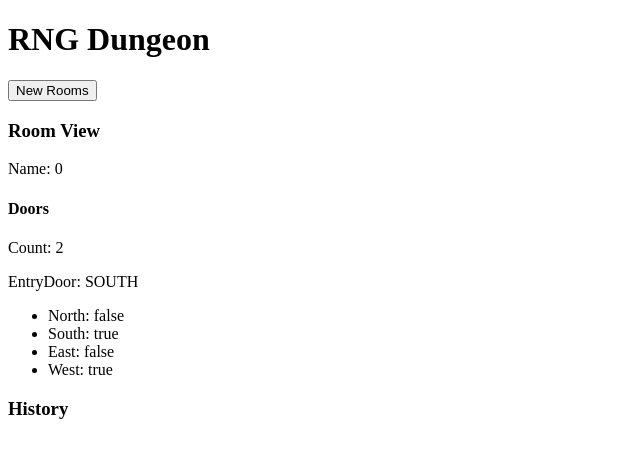
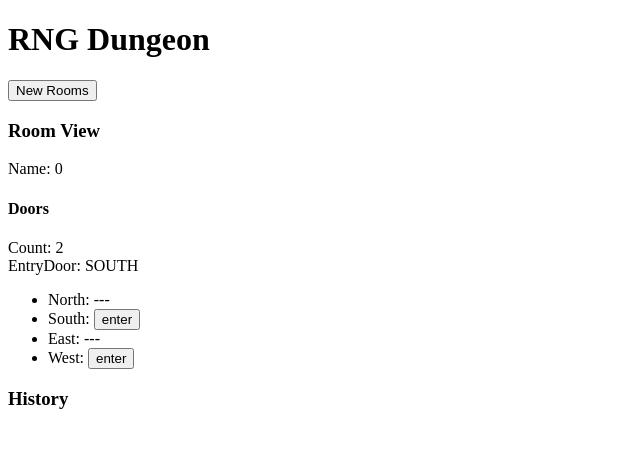
Before and after one commit to Echo343/RNG-Dungeon, an Angular app: page / in a window 1280 px wide. Shown: the top 458 px of the page, without its empty margins (0-640 px from the left). Built offline with nearby package versions, Linux system fonts and the light colour scheme.

Commit message:
You can now walk through doors into new rooms
Walking back into a previous room still generates a new room.

```diff
--- a/src/app/app.component.html
+++ b/src/app/app.component.html
@@ -2,5 +2,5 @@
 
 <input type="button" (click)="randomize()" value="New Rooms" />
 
-<app-room-view [room]="rm1"></app-room-view>
+<app-room-view [room]="rm1" (goThroughDoor)="enterRoom($event)" ></app-room-view>
 <app-history></app-history>
--- a/src/app/app.component.ts
+++ b/src/app/app.component.ts
@@ -21,9 +21,17 @@ export class AppComponent {
 
   randomize(): void {
     this.rm1 = new Room(<string> <any> this.idCounter++, 'SOUTH');
+    this.addRoom(this.rm1);
+  }
+
+  enterRoom(direction: string): void {
+    this.rm1 = new Room(<string> <any> this.idCounter++, direction);
+    this.addRoom(this.rm1);
+  }
+
+  private addRoom(rm: Room): void {
     if (this.historyList) {
       this.historyList.addRoom(this.rm1);
     }
   }
-
 }
--- a/src/app/history/history.component.html
+++ b/src/app/history/history.component.html
@@ -1,4 +1,4 @@
 <h3>History</h3>
 <ul>
-  <li *ngFor="let room of rooms">Room: {{room.name}}</li>
+  <li *ngFor="let room of rooms">Room: {{room.name}} ({{room.doors.entryDoor}})</li>
 </ul>
--- a/src/app/room-view/room-view.component.html
+++ b/src/app/room-view/room-view.component.html
@@ -1,12 +1,28 @@
 <h3>Room View</h3>
-<p>Name: {{room.name}}</p>
+<div>Name: {{room.name}}</div>
 
 <h4>Doors</h4>
-<p>Count: {{room.doors.getCount()}}</p>
-<p>EntryDoor: {{room.doors.entryDoor}}</p>
+<div>Count: {{room.doors.getCount()}}</div>
+<div>EntryDoor: {{room.doors.entryDoor}}</div>
 <ul>
-  <li>North: {{room.doors.north}}</li>
-  <li>South: {{room.doors.south}}</li>
-  <li>East: {{room.doors.east}}</li>
-  <li>West: {{room.doors.west}}</li>
+  <li>
+    <span>North: </span>
+    <input type="button" *ngIf="room.doors.north" (click)="doorClick('south')" value="enter" />
+    <span *ngIf="!room.doors.north" >---</span>
+  </li>
+  <li>
+    <span>South: </span>
+    <input type="button" *ngIf="room.doors.south" (click)="doorClick('north')" value="enter" />
+    <span *ngIf="!room.doors.south" >---</span>
+  </li>
+  <li>
+    <span>East: </span>
+    <input type="button" *ngIf="room.doors.east" (click)="doorClick('west')" value="enter" />
+    <span *ngIf="!room.doors.east" >---</span>
+  </li>
+  <li>
+    <span>West: </span>
+    <input type="button" *ngIf="room.doors.west" (click)="doorClick('east')" value="enter" />
+    <span *ngIf="!room.doors.west" >---</span>
+  </li>
 </ul>
--- a/src/app/room-view/room-view.component.ts
+++ b/src/app/room-view/room-view.component.ts
@@ -1,4 +1,4 @@
-import { Component, OnInit, Input } from '@angular/core';
+import { Component, OnInit, Input, Output, EventEmitter } from '@angular/core';
 import { Room } from '../room';
 
 @Component({
@@ -8,6 +8,7 @@ import { Room } from '../room';
 })
 export class RoomViewComponent implements OnInit {
 
+  @Output() goThroughDoor: EventEmitter<string> = new EventEmitter();
   @Input() room: Room;
 
   constructor() { }
@@ -15,4 +16,8 @@ export class RoomViewComponent implements OnInit {
   ngOnInit() {
   }
 
+  private doorClick(direction: string): void {
+    this.goThroughDoor.emit(direction);
+  }
+
 }
```
